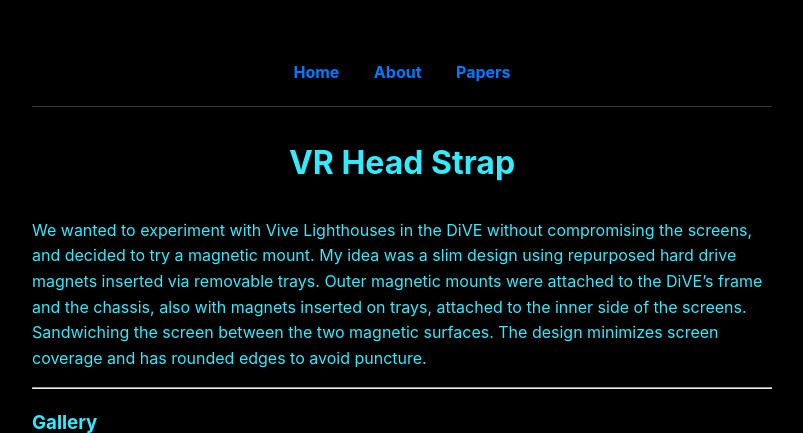
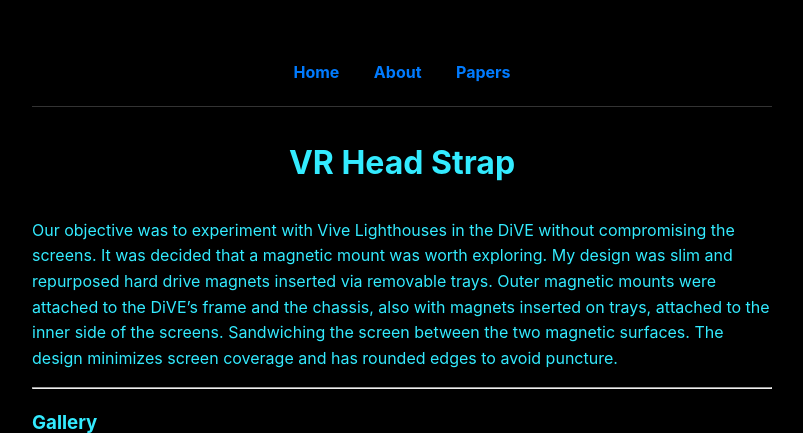
Before and after one commit to tenorvis/portfolio, a Jekyll site: the page built from _projects/head-mount.md, in a window 1280 px wide, cut to the strip 0-433 px from the top of the page. Shown: the whole strip, without its empty margins (238-1041 px from the left). Built offline with Jekyll 4.4.1, drawn with Linux system fonts in a browser that asks for light colours.

Commit message:
Description tweaks

```diff
--- a/_projects/head-mount.md
+++ b/_projects/head-mount.md
@@ -12,4 +12,4 @@ gallery_images:
   - headband7.webp
 ---
 
-We wanted to experiment with Vive Lighthouses in the DiVE without compromising the screens, and decided to try a magnetic mount. My idea was a slim design using repurposed hard drive magnets inserted via removable trays. Outer magnetic mounts were attached to the DiVE's frame and the chassis, also with magnets inserted on trays, attached to the inner side of the screens. Sandwiching the screen between the two magnetic surfaces. The design minimizes screen coverage and has rounded edges to avoid puncture.
+Our objective was to experiment with Vive Lighthouses in the DiVE without compromising the screens. It was decided that a magnetic mount was worth exploring. My design was slim and repurposed hard drive magnets inserted via removable trays. Outer magnetic mounts were attached to the DiVE's frame and the chassis, also with magnets inserted on trays, attached to the inner side of the screens. Sandwiching the screen between the two magnetic surfaces. The design minimizes screen coverage and has rounded edges to avoid puncture.
```
Also changed, not shown: _projects/glove.md (+1 -1 lines).
